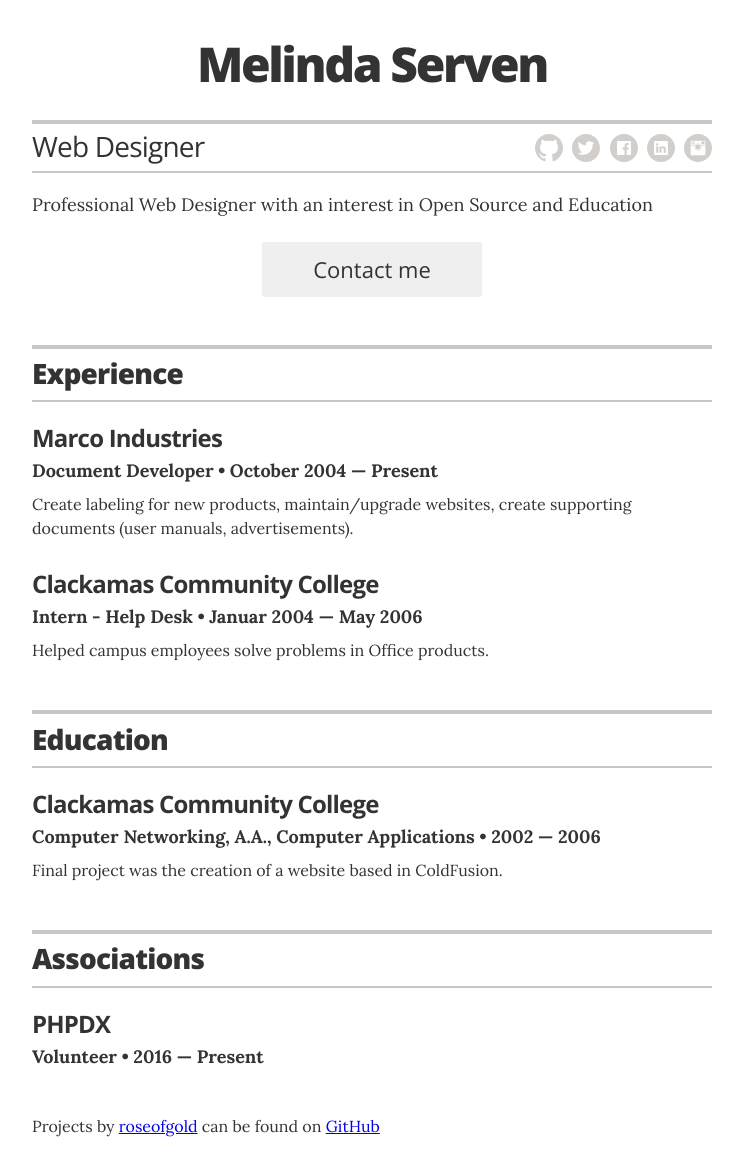
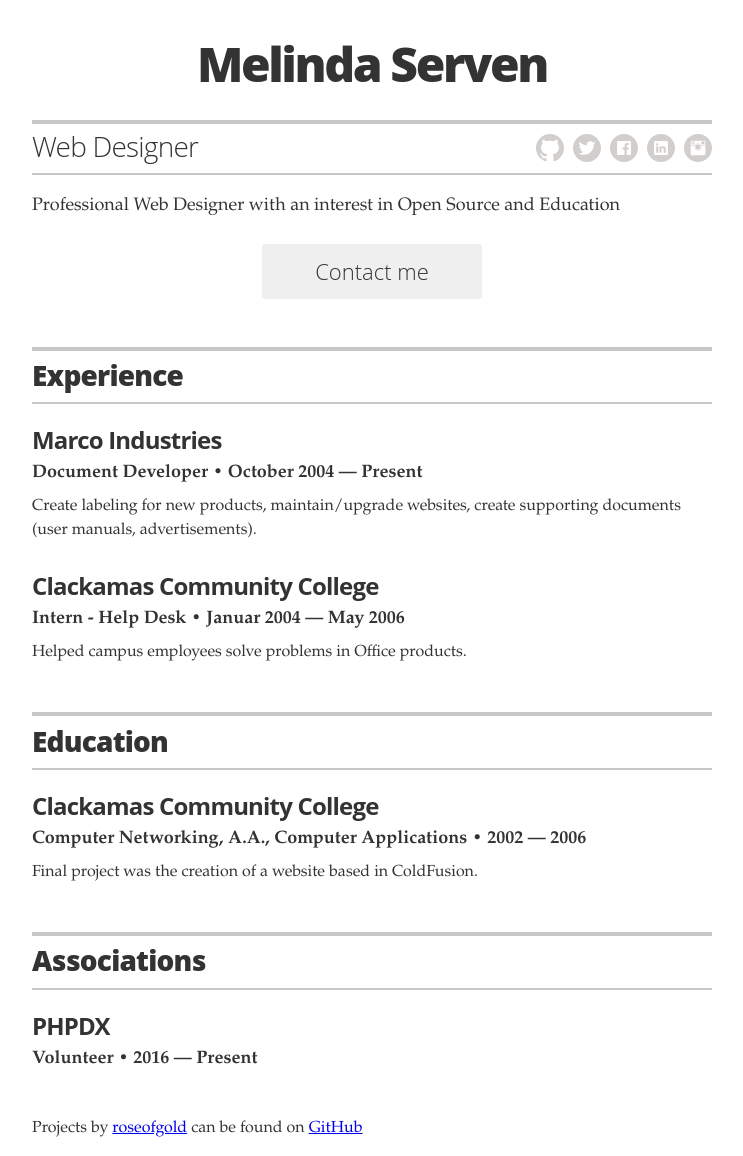
Before and after one commit to roseofgold/roseofgold.github.io, a Jekyll site: the page built from index.html, in a window 1280 px wide. Shown: the whole page, without its empty margins (268-1011 px from the left). Built offline with Jekyll 4.4.1, drawn with Linux system fonts in a browser that asks for light colours.

Commit message:
Change Theme

```diff
--- a/_config.yml
+++ b/_config.yml
@@ -48,7 +48,7 @@
   resume_print_social_links:      true
 
 # Design settings
-resume_theme:                   default
+resume_theme:                   jekyll-theme-merlot
 
 # Note: when editing locally, remember to restart
 # your Jekyll server when you edit this file. Changes
```
